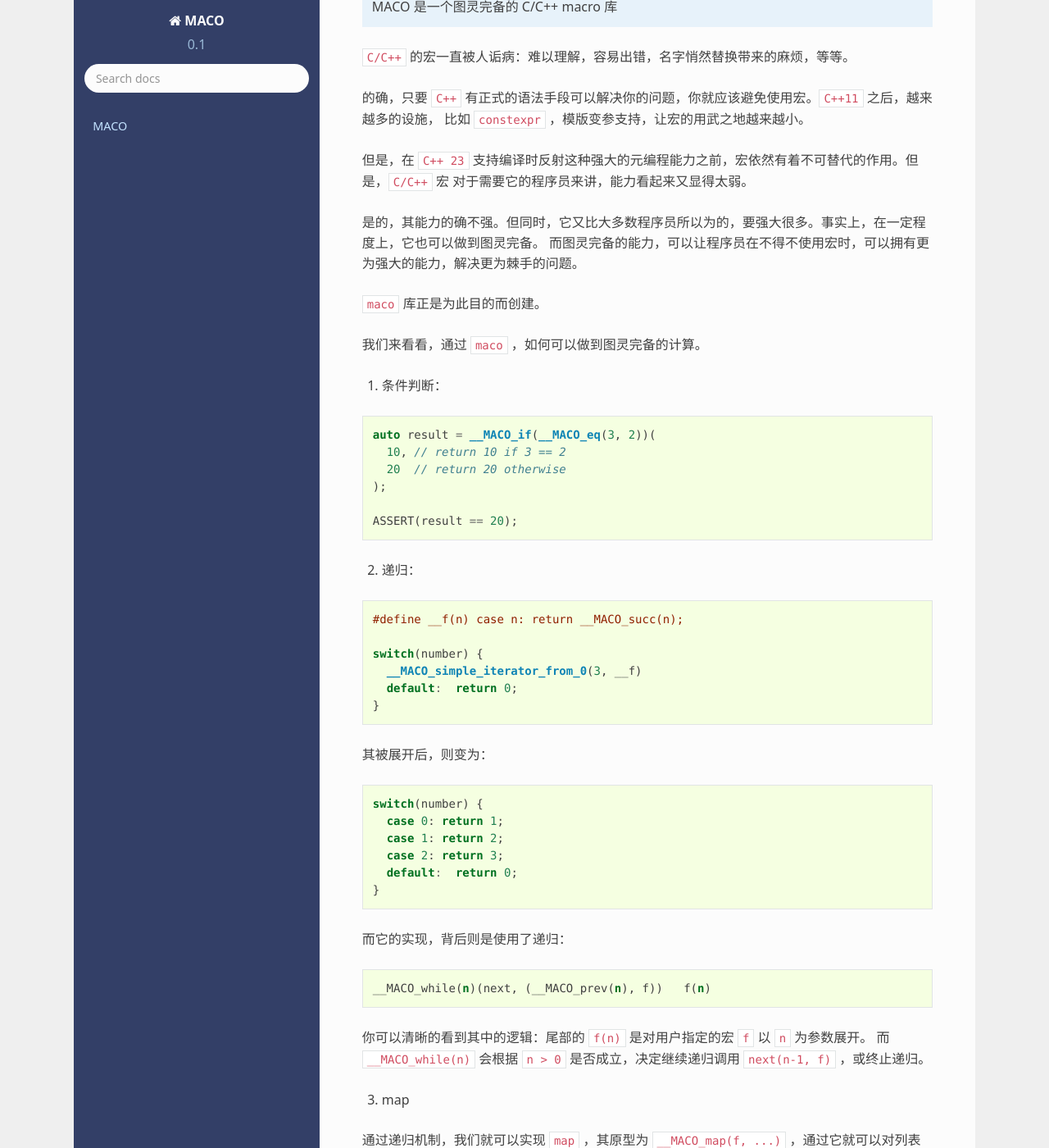
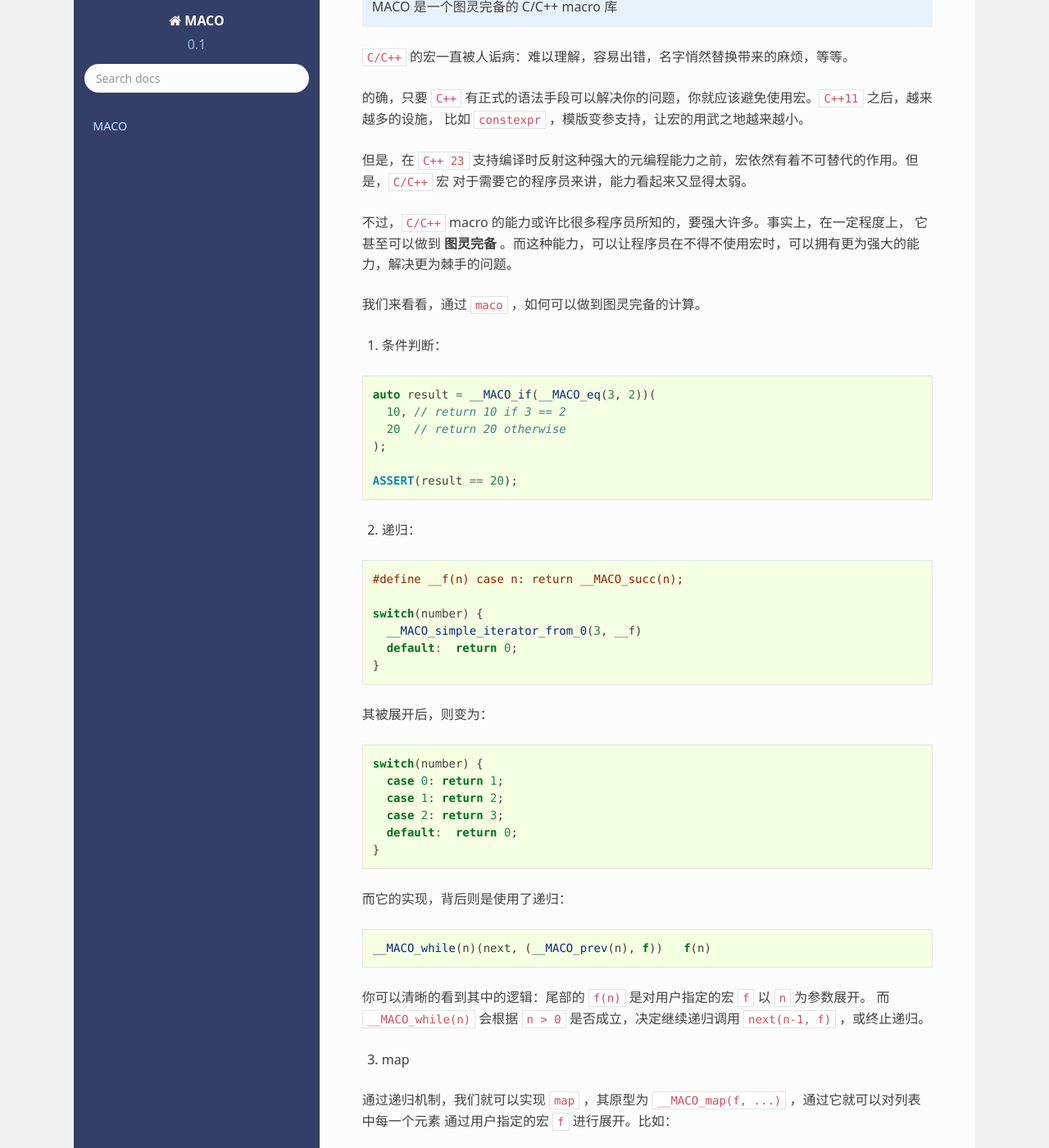
Before and after one commit to godsme/maco, a Sphinx documentation site: the page built from doc/source/index.rst, in a window 1280 px wide and 1400 px high, scrolled down 208 px. Shown: the whole window at 82% size. Built offline with Sphinx 7.4.7 and the Read the Docs theme 2.0.0, drawn with Linux system fonts in a browser that asks for light colours; formulas are drawn with MathJax 3; some of the changed lines change nothing that is shown; some of the changed text lies outside the part shown.

Commit message:
added more doc

```diff
--- a/doc/source/_ext/CppTransDslLexer.py
+++ b/doc/source/_ext/CppTransDslLexer.py
@@ -5,11 +5,13 @@
 from pygments.lexers._mapping import LEXERS
 
 class CppTransDslLexer(CppLexer):
-    EXTRA_KEYWORDS = set(('__sync'))
-    FUNC_KEYWORDS  = set(('exec'))
-    TYPE_KEYWORDS  = set(('__MACO_simple_iterator_from_0', '__MACO_if', '__MACO_eq', '__MACO_loop', '__MACO_while'
-                          '__MACO_prev', '__MACO_next', '__MACO_inc', '__MACO_dec'))
-    CONST_KEYWORDS = set(('ASSERT'))
+    EXTRA_KEYWORDS = set(('abcdefgs'))
+    TYPE_KEYWORDS  = set(('ASSERT', 'abcdefg'))
+    FUNC_KEYWORDS  = set(('__MACO_simple_iterator_from_0', '__MACO_if', '__MACO_eq',
+                          '__MACO_loop', '__MACO_while', '__MACO_prev', '__MACO_next',
+                          '__MACO_inc', '__MACO_dec', '__MACO_while', '__MACO_map',
+                          '__MACO_num_of_args'))
+    CONST_KEYWORDS = set(('whatsoever', 'abcdefg'))
 
     def get_tokens_unprocessed(self, text):
         for index, token, value in CppLexer.get_tokens_unprocessed(self, text):
--- a/doc/source/index.rst
+++ b/doc/source/index.rst
@@ -12,10 +12,8 @@
 但是，在 ``C++ 23`` 支持编译时反射这种强大的元编程能力之前，宏依然有着不可替代的作用。但是，``C/C++`` 宏
 对于需要它的程序员来讲，能力看起来又显得太弱。
 
-是的，其能力的确不强。但同时，它又比大多数程序员所以为的，要强大很多。事实上，在一定程度上，它也可以做到图灵完备。
-而图灵完备的能力，可以让程序员在不得不使用宏时，可以拥有更为强大的能力，解决更为棘手的问题。
-
-``maco`` 库正是为此目的而创建。
+不过，``C/C++`` macro 的能力或许比很多程序员所知的，要强大许多。事实上，在一定程度上，
+它甚至可以做到 **图灵完备** 。而这种能力，可以让程序员在不得不使用宏时，可以拥有更为强大的能力，解决更为棘手的问题。
 
 我们来看看，通过 ``maco`` ，如何可以做到图灵完备的计算。
 
@@ -77,7 +75,7 @@
    ASSERT(array[2] == 3);
    ASSERT(array[3] == 5);
 
- ``__MACO_map`` 是一个强大的，应用非常广泛的宏。其中最著名的应用：是生成结构体的反射信息。
+``__MACO_map`` 是一个强大的，应用非常广泛的宏。其中最著名的应用：是生成结构体的反射信息。
 
 4. ``__MACO_num_of_args``
 
```
